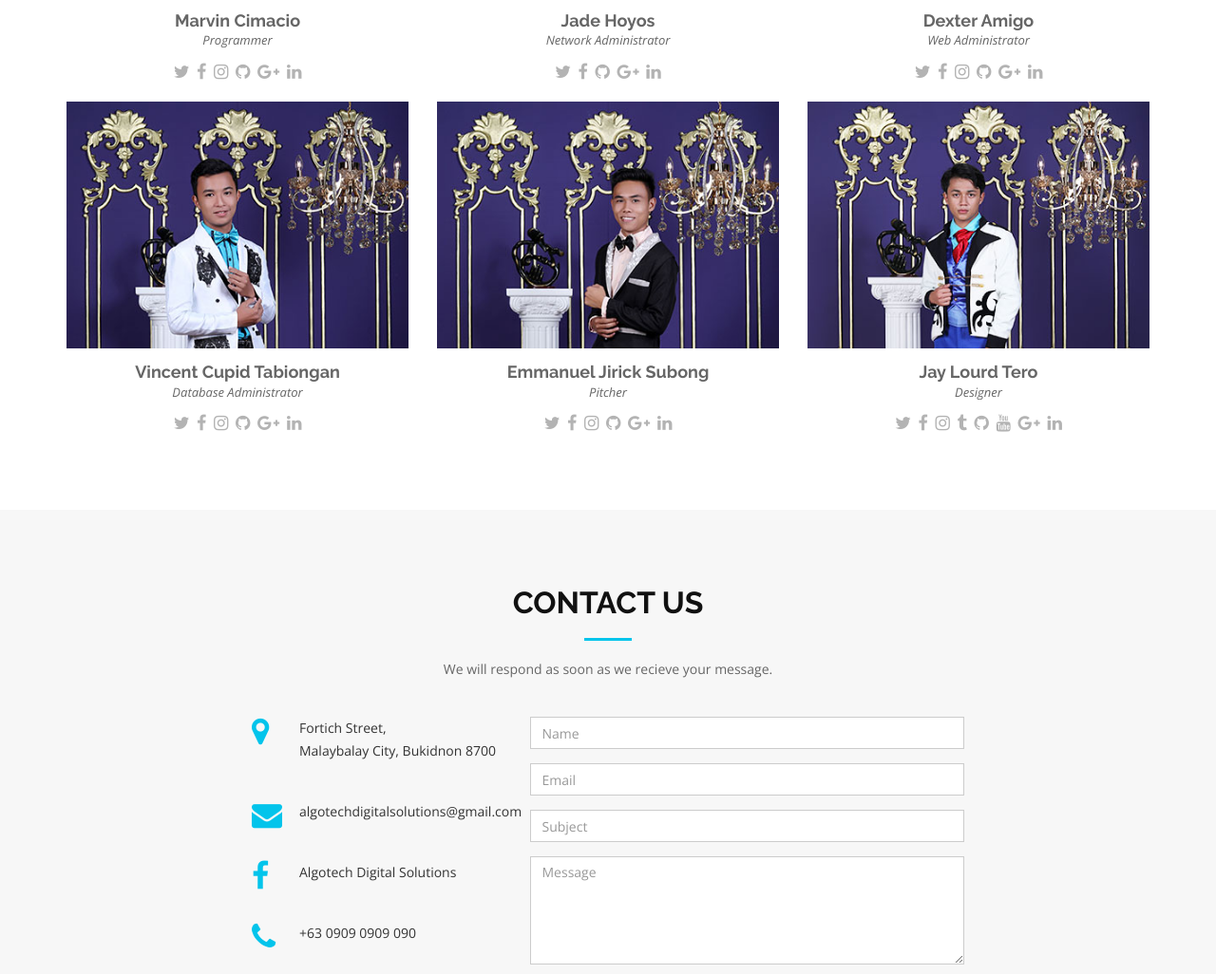
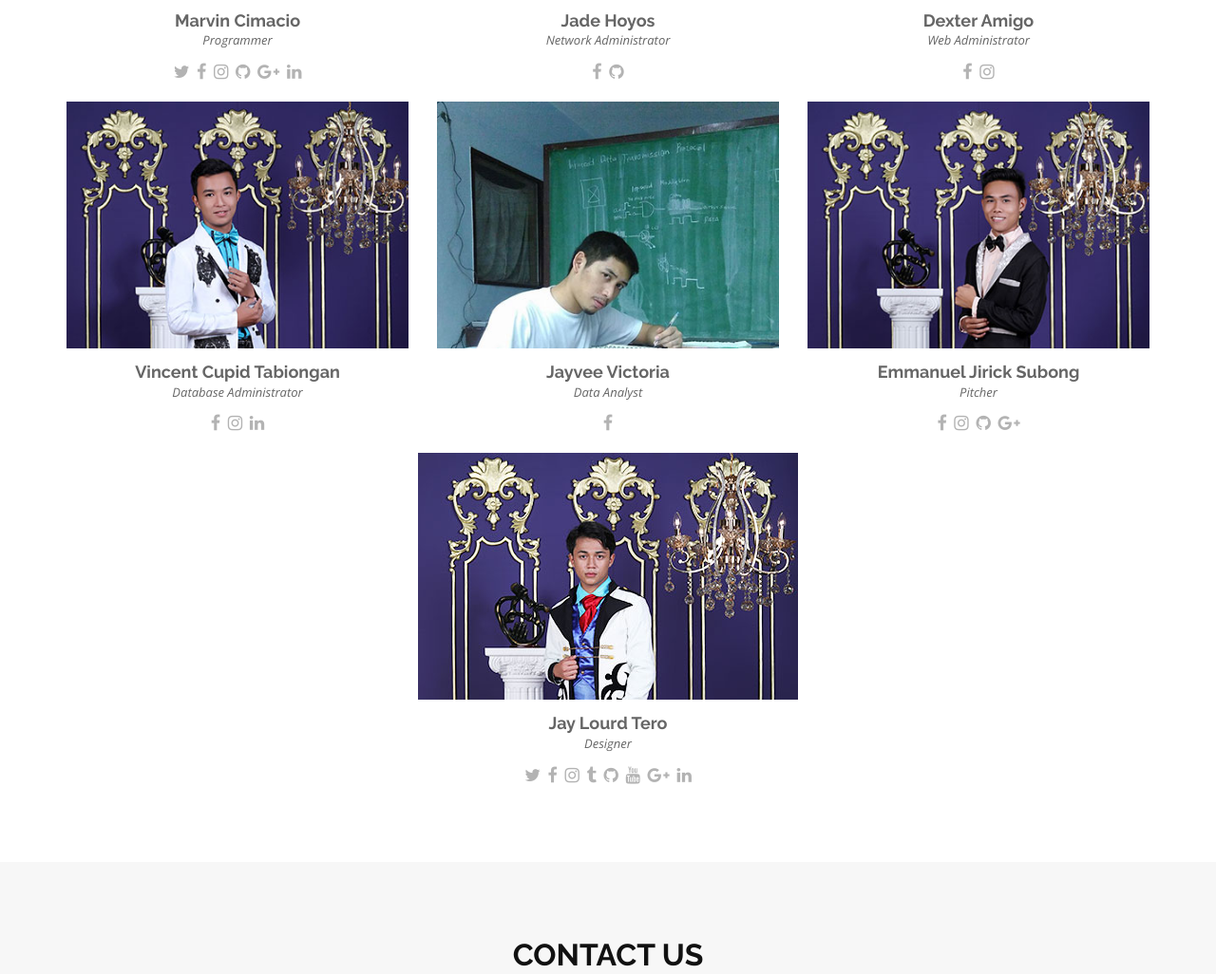
Before and after one commit to algotechdigitalsolutions/algotechdigitalsolutions.github.io, a plain HTML site: page index.html in a window 1280 px wide. Shown: the part 4075-5101 px from the top of the page at 95% size. Drawn offline with nearby package versions, Linux system fonts and the light colour scheme.

Commit message:
2nd commit

```diff
--- a/index.html
+++ b/index.html
@@ -265,11 +265,8 @@
             <h4>Jade Hoyos</h4>
             <span>Network Administrator</span>
             <div class="social">
-              <a href="" target="_blank"><i class="fa fa-twitter"></i></a>
               <a href="https://www.facebook.com/jade.hoyos.7"  target="_blank"><i class="fa fa-facebook"></i></a>
               <a href="https://github.com/hoyosjade27" target="_blank"><i class="fa fa-github" target="_blank"></i></a>
-              <a href="" target="_blank"><i class="fa fa-google-plus"></i></a>
-              <a href="" target="_blank"><i class="fa fa-linkedin"></i></a>
             </div>
           </div>
         </div>
@@ -280,12 +277,8 @@
             <h4>Dexter Amigo</h4>
             <span>Web Administrator</span>
             <div class="social">
-              <a href="" target="_blank"><i class="fa fa-twitter"></i></a>
               <a href="https://www.facebook.com/amigodexter01" target="_blank"><i class="fa fa-facebook"></i></a>
               <a href="https://www.instagram.com/amigodexter/"><i class="fa fa-instagram" target="_blank"></i></a>
-              <a href="" target="_blank"><i class="fa fa-github" target="_blank"></i></a>
-              <a href="" target="_blank"><i class="fa fa-google-plus"></i></a>
-              <a href="" target="_blank"><i class="fa fa-linkedin"></i></a>
             </div>
           </div>
         </div>
@@ -296,12 +289,20 @@
             <h4>Vincent Cupid Tabiongan</h4>
             <span>Database Administrator</span>
             <div class="social">
-              <a href=""><i class="fa fa-twitter"></i></a>
               <a href="https://www.facebook.com/cupid.vincent" target="_blank"><i class="fa fa-facebook" target="_blank"></i></a>
               <a href="https://www.instagram.com/vincentcupid/"><i class="fa fa-instagram" target="_blank"></i></a>
-              <a href="" target="_blank"><i class="fa fa-github" target="_blank"></i></a>
-              <a href=""><i class="fa fa-google-plus"></i></a>
               <a href="https://www.linkedin.com/in/vincent-cupid-tabiongan-3a9225154/" target="_blank"><i class="fa fa-linkedin"></i></a>
+            </div>
+          </div>
+        </div>
+
+            <div class="col-md-4">
+          <div class="member">
+            <div class="pic"><img src="img/A-jayvee.jpg" alt="Jay Lourd Tero"></div>
+            <h4>Jayvee Victoria</h4>
+            <span>Data Analyst</span>
+            <div class="social">
+              <a href="https://www.facebook.com/Jayv.2011" target="_blank"><i class="fa fa-facebook" target="_blank"></i></a>
             </div>
           </div>
         </div>
@@ -312,17 +313,15 @@
             <h4>Emmanuel Jirick Subong</h4>
             <span>Pitcher</span>
             <div class="social">
-              <a href="" target="_blank"><i class="fa fa-twitter"></i></a>
               <a href="https://www.facebook.com/bongshu.subong" target="_blank"><i class="fa fa-facebook" target="_blank"></i></a>
                <a href="https://www.instagram.com/eemmanwell/"><i class="fa fa-instagram" target="_blank"></i></a>
                  <a href="https://github.com/Subongs" target="_blank"><i class="fa fa-github" target="_blank"></i></a>
               <a href="https://plus.google.com/108613130780203118629" target="_blank"><i class="fa fa-google-plus"></i></a>
-              <a href="" target="_blank"><i class="fa fa-linkedin"></i></a>
             </div>
           </div>
         </div>
 
-          <div class="col-md-4">
+          <div class="col-md-12">
           <div class="member">
             <div class="pic"><img src="img/A-jay.jpg" alt="Jay Lourd Tero"></div>
             <h4>Jay Lourd Tero</h4>
@@ -377,7 +376,7 @@
             </div>
             <div>
               <i class="fa fa-phone"></i>
-              <p>+63 0909 0909 090</p>
+              <p>+63 975 2230 844</p>
             </div>
 
 
```
Also changed, not shown: img/A-jayvee.jpg (added).
